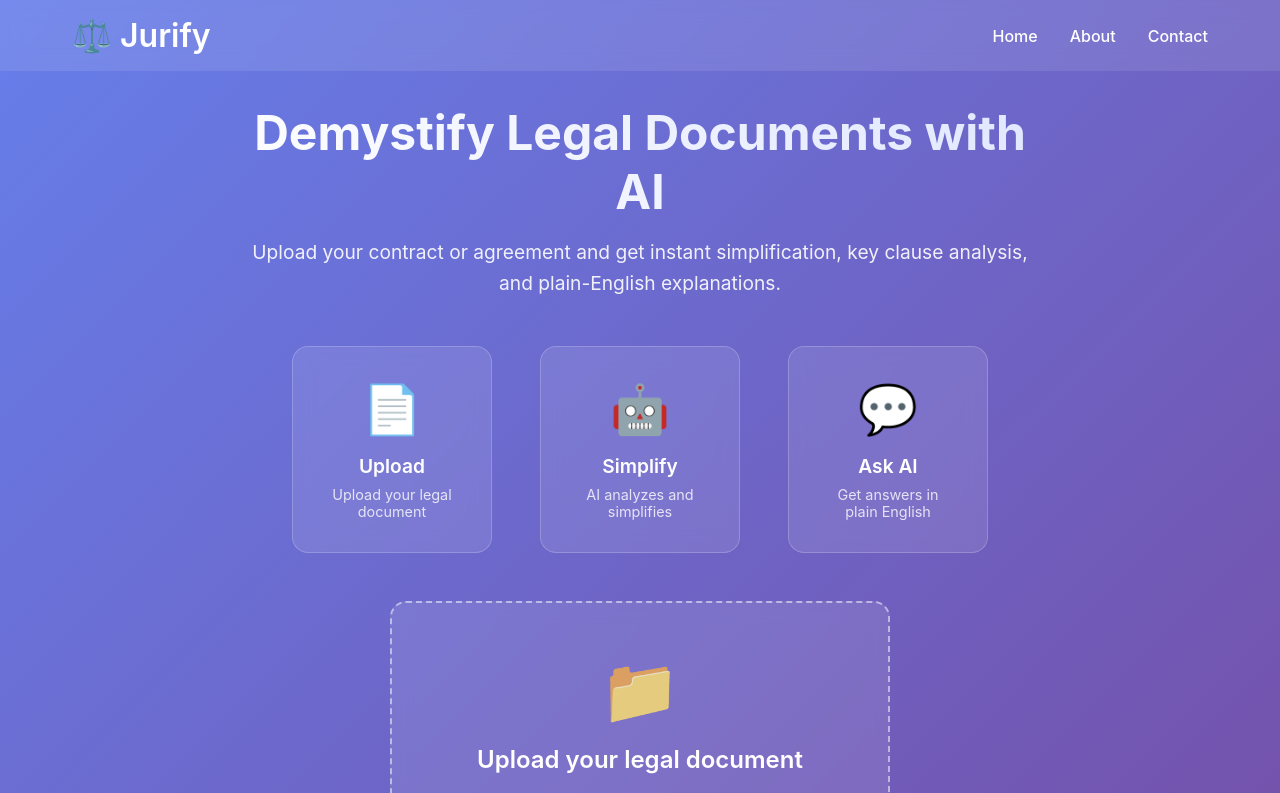
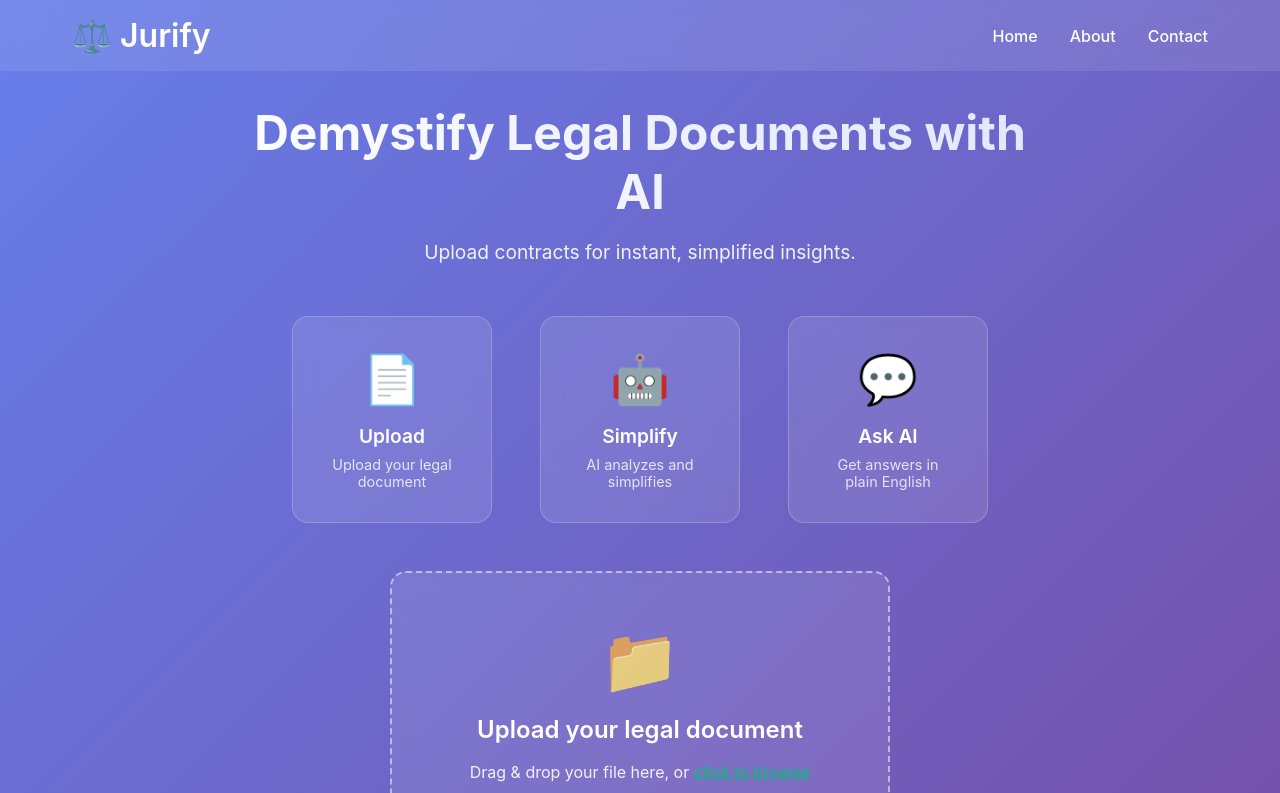
Before and after one commit to HrshNk-56/Gen-AI-H2S, a React (Create React App) app in the folder jurify-frontend/: page / in a window 1280 px wide. Shown: the top 793 px of the page. Built offline with nearby package versions, Linux system fonts and the light colour scheme.

Commit message:
Update subtitle text to be more concise and add .gitignore

```diff
--- a/jurify-frontend/src/pages/LandingPage.js
+++ b/jurify-frontend/src/pages/LandingPage.js
@@ -36,8 +36,7 @@ const LandingPage = () => {
         <div className="hero-section">
           <h2 className="tagline">Demystify Legal Documents with AI</h2>
           <p className="subtitle">
-            Upload your contract or agreement and get instant simplification,
-            key clause analysis, and plain-English explanations.
+            Upload contracts for instant, simplified insights.
           </p>
 
           {/* How it Works */}
```
Also changed, not shown: 1 other file (tests, documents, lock files or other folders).
